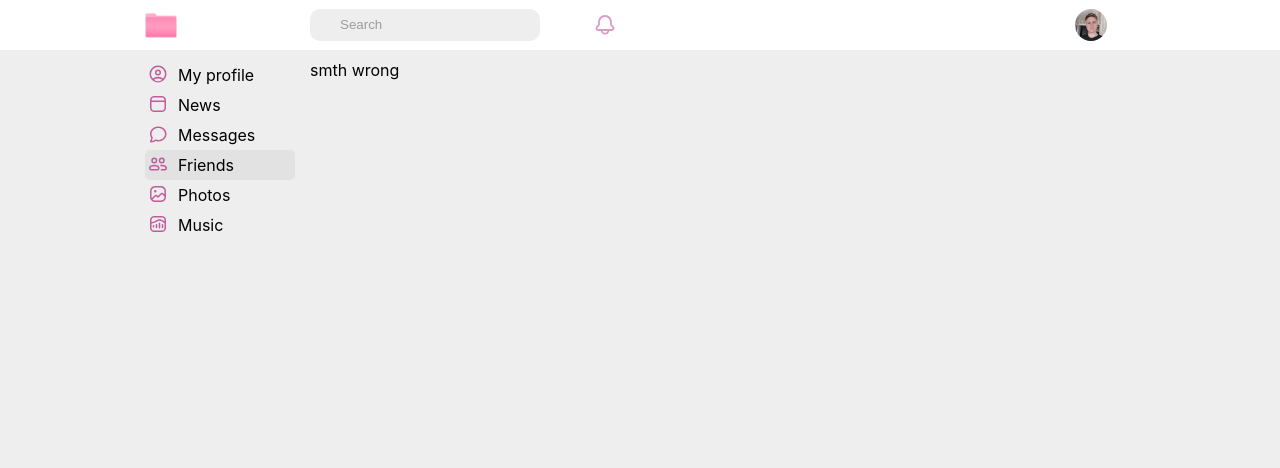
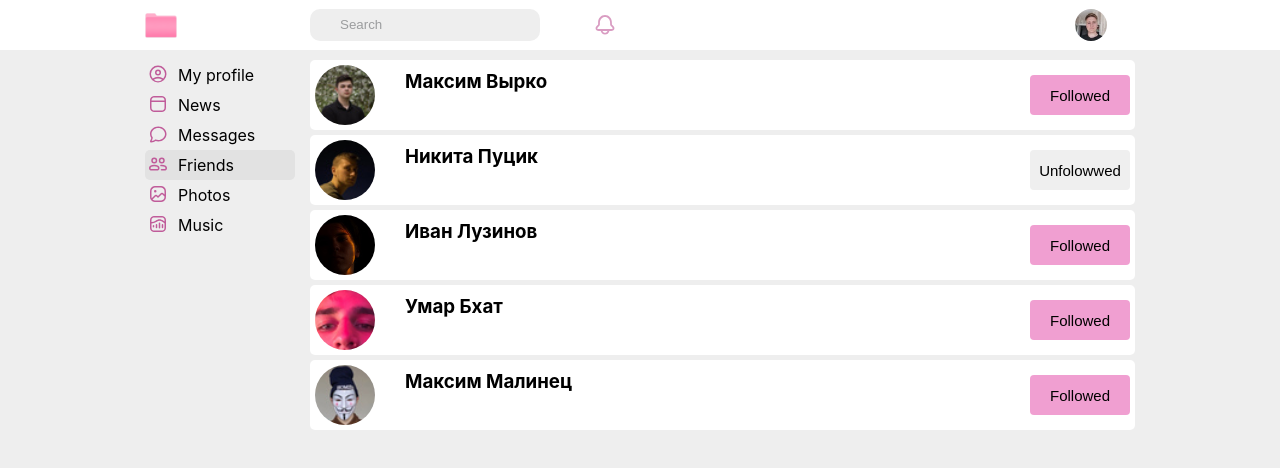
Before and after one commit to 19leshka/Social-Network, a React (Create React App) app: page /friends in a window 1280 px wide. Shown: the top 468 px of the page. Built offline with nearby package versions, Linux system fonts and the light colour scheme.

Commit message:
add Friends Page

```diff
--- a/src/App.js
+++ b/src/App.js
@@ -3,6 +3,7 @@ import './App.css';
 import Navbar from './components/Navbar/Navbar';
 import Profile from './components/Profile/Profile';
 import MessagesContainer from './components/Messages/MessagesContainer';
+import FriendsContainer from './components/Friends/FriendsContainer'
 import Header from './components/Header/Header';
 import {Routes, Route} from "react-router-dom";
 
@@ -15,6 +16,7 @@ const App = (props) => {
             <Routes>
               <Route path="/profile" element={<Profile/>}/>
               <Route path="/messages/*" element={<MessagesContainer/>}/>
+              <Route path="/friends/*" element={<FriendsContainer/>}/>
               <Route path="*" element={<div>smth wrong</div>}/>
             </Routes>
           </div>
--- /dev/null
+++ b/src/components/Friends/Friend/Friend.jsx
@@ -0,0 +1,33 @@
+import s from './Friend.module.css';
+
+const Friend = (props) => {
+    // debugger
+    const onFollow = (id) => {
+        props.follow(id);
+    }
+
+    const onUnfollow = (id) => {
+        props.unfollow(id);
+    }
+
+    return (
+        <div className={s.friend} key={props.friend.id}>
+            <div className={s.ProfileInfo}>
+                <div className={s.ProfileImg}>
+                    <img src={window.location.origin + props.friend.img} alt="" />
+                </div>
+                <div className={s.ProfileName}>
+                    <h3>{props.friend.name}</h3>
+                </div>
+            </div>
+            <div className={s.followBtn}>
+                {props.friend.followed ?
+                    <button className={s.followBtnUnf} onClick={() => onUnfollow(props.friend.id)}>Followed</button> :
+                    <button className={s.followBtnF} onClick={() => onFollow(props.friend.id)}>Unfolowwed</button>
+                }
+            </div>
+        </div>
+    );
+}
+
+export default Friend;
--- /dev/null
+++ b/src/components/Friends/Friend/Friend.module.css
@@ -0,0 +1,48 @@
+.friend {
+  min-height: 70px;
+  max-height: 70px;
+  background-color: #fff;
+  border-radius: 5px;
+  margin-bottom: 5px;
+  padding: 5px;
+  display: flex;
+  justify-content: space-between;
+}
+
+.ProfileInfo {
+  display: grid;
+  grid-template-columns: 80px 1fr;
+}
+
+.ProfileImg img {
+  align-self: center;
+  border-radius: 50px;
+  min-height: 60px;
+  max-height: 60px;
+}
+
+.ProfileName h3 {
+  margin: 0;
+}
+
+.ProfileName {
+  padding: 5px 0 0 10px;
+}
+
+.followBtn {
+  align-self: center;
+}
+
+.followBtn button {
+  border: 0px solid #fff;
+  border-radius: 4px;
+  font-size: 15px;
+  min-width: 100px;
+  max-width: 100px;
+  min-height: 40px;
+  max-height: 40px;
+}
+
+.followBtnUnf {
+  background-color: rgb(240, 159, 209);
+}
--- /dev/null
+++ b/src/components/Friends/Friends.jsx
@@ -0,0 +1,18 @@
+import s from './Friends.module.css';
+import Friend from './Friend/Friend'
+
+const Friends = (props) => {
+    let friends =
+            [...props.friends]
+            .map(friend => {
+                return <Friend follow={props.follow} unfollow={props.unfollow} friend={friend}/>
+            })
+
+    return (
+        <main className={s.friends}>
+            {friends}
+        </main>
+    );
+}
+
+export default Friends;
--- /dev/null
+++ b/src/components/Friends/FriendsContainer.jsx
@@ -0,0 +1,26 @@
+import Friends from './Friends';
+import { followActionCreater } from "../../redux/friends-reducer";
+import { unfollowActionCreater } from "../../redux/friends-reducer";
+import { connect } from 'react-redux';
+
+const mapStateToProps = (state) => {
+    return {
+        friends: state.friends
+    }
+}
+
+const mapDispatchToProps = (dispatch) => {
+    return {
+        follow: (id) => {
+            dispatch(followActionCreater(id));
+        },
+        unfollow: (id) => {
+            dispatch(unfollowActionCreater(id));
+        }
+    }
+}
+
+
+const FriendsContainer = connect(mapStateToProps, mapDispatchToProps)(Friends);
+
+export default FriendsContainer;
--- a/src/components/Navbar/Navbar.jsx
+++ b/src/components/Navbar/Navbar.jsx
@@ -22,7 +22,7 @@ const Navbar = () => {
                     </div>
                     <p>Messages</p>
                 </NavLink>
-                <NavLink to="/Friends" className={`${s.navElementLink} navLink`}>
+                <NavLink to="/friends" className={`${s.navElementLink} navLink`}>
                     <div className={s.navElementIcon}>
                     <svg fill="none" height="20" viewBox="0 0 20 20" width="20" xmlns="http://www.w3.org/2000/svg"><g fill="currentColor"><g clip-rule="evenodd" fill-rule="evenodd"><path d="M6.25 3.5a3 3 0 100 6 3 3 0 000-6zm-1.5 3a1.5 1.5 0 103 0 1.5 1.5 0 00-3 0zM2.69 11.57c.96-.55 2.22-.82 3.56-.82s2.6.27 3.56.82c.98.56 1.69 1.47 1.69 2.68 0 .7-.28 1.3-.78 1.71-.48.39-1.1.54-1.72.54H3.5c-.61 0-1.24-.15-1.72-.54-.5-.4-.78-1-.78-1.71 0-1.21.71-2.12 1.69-2.68zm.75 1.3c-.65.37-.94.84-.94 1.38 0 .3.1.44.22.54.14.11.4.21.78.21H9c.39 0 .64-.1.78-.21.12-.1.22-.25.22-.54 0-.54-.29-1-.94-1.38-.66-.39-1.65-.62-2.81-.62s-2.15.23-2.81.62zM13.75 3.5a3 3 0 100 6 3 3 0 000-6zm-1.5 3a1.5 1.5 0 103 0 1.5 1.5 0 00-3 0z"></path></g><path d="M13.75 12.25c-.23 0-.45.01-.68.03a.75.75 0 11-.14-1.49c.27-.03.54-.04.82-.04 1.34 0 2.6.27 3.56.82.98.56 1.69 1.47 1.69 2.68 0 .7-.28 1.3-.78 1.71-.48.39-1.1.54-1.72.54h-3a.75.75 0 010-1.5h3c.39 0 .64-.1.78-.21.12-.1.22-.25.22-.54 0-.54-.29-1-.94-1.38a5.77 5.77 0 00-2.81-.62z"></path></g></svg>
                     </div>
--- /dev/null
+++ b/src/redux/friends-reducer.js
@@ -0,0 +1,65 @@
+const UNFOLLOW = "UNFOLLOW";
+const FOLLOW = "FOLLOW";
+
+let myFriends = [
+    {
+        id: 1,
+        name: "Максим Вырко",
+        img: "/img/MaxVyrkoProfileImg.jpg",
+        followed: true
+    },
+    {
+        id: 2,
+        name: "Никита Пуцик",
+        img: "/img/NikitaPutsikProfileImg.jpg",
+        followed: false
+    },
+    {
+        id: 3,
+        name: "Иван Лузинов",
+        img: "/img/IvanLuzinovProfileImg.jpg",
+        followed: true
+    },
+    {
+        id: 4,
+        name: "Умар Бхат",
+        img: "/img/UmarBhatProfileImg.jpg",
+        followed: true
+    },
+    {
+        id: 5,
+        name: "Максим Малинец",
+        img: "/img/MaxMalinetsProfileImg.jpg",
+        followed: true
+    }
+]
+
+const friendsReducer = (friends = myFriends, action) => {
+    let friendsCopy = JSON.parse(JSON.stringify(friends));
+    switch (action.type) {
+        case UNFOLLOW:
+            friendsCopy.map(friend => {
+                if(friend.id === action.id) friend.followed = false;
+            });
+            return friendsCopy;
+        case FOLLOW:
+            friendsCopy.map(friend => {
+                if(friend.id === action.id) friend.followed = true;
+            });
+            return friendsCopy;
+        default:
+            return friendsCopy;
+    }
+}
+
+export const followActionCreater = (id) => ({
+    type: FOLLOW,
+    id: id
+})
+
+export const unfollowActionCreater = (id) => ({
+    type: UNFOLLOW,
+    id: id
+})
+
+export default friendsReducer;
--- a/src/redux/peoples-reducer.js
+++ b/src/redux/peoples-reducer.js
@@ -77,7 +77,7 @@ let peoples = [
         img: "/img/MaxMalinetsProfileImg.jpg",
         messages: [],
         newMessageText: ""
-    },
+    }
 ]
 
 const dialogsReducer = (dialog = peoples, action) => {
--- a/src/redux/redux-store.js
+++ b/src/redux/redux-store.js
@@ -1,11 +1,13 @@
 import { createStore, combineReducers } from 'redux';
 import profileReducer from "./profile-reducer";
 import peoplesReducer from './peoples-reducer'
+import friendsReducer from './friends-reducer'
 
 
 let reducers = combineReducers({
     myProfile: profileReducer,
-    peoples: peoplesReducer
+    peoples: peoplesReducer,
+    friends: friendsReducer
 });
 
 let store = createStore(reducers);
```
Also changed, not shown: src/components/Profile/PostsArea/PostsArea.module.css (+0 -8 lines), public/img/IvanLuzinovProfileImg.jpg, src/components/Friends/Friends.module.css (added).
